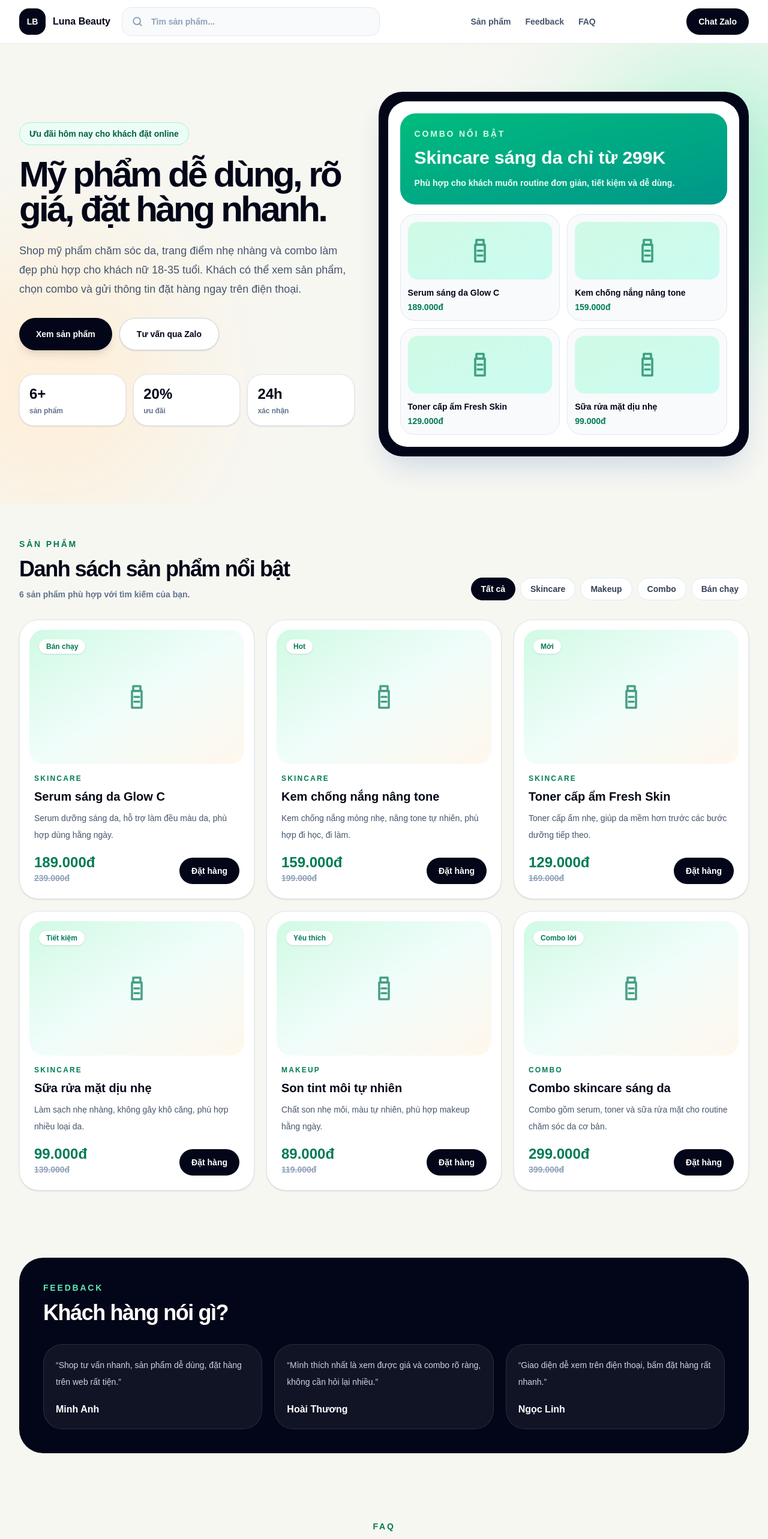
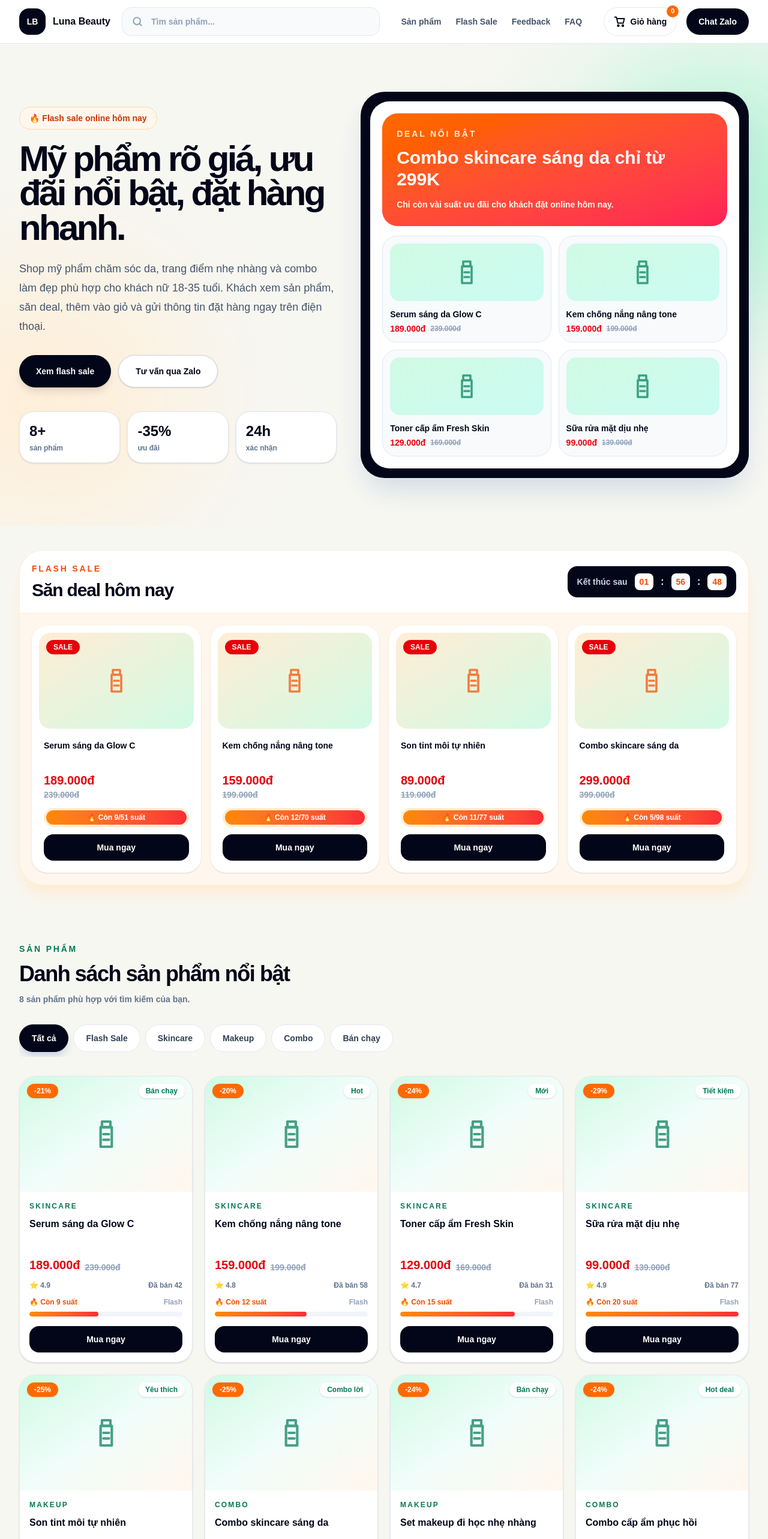
Before and after one commit to troidinh1/ai-chot-don, a Next.js app: page /demo in a window 1280 px wide. Shown: the top 2566 px of the page at 60% size. Built offline with nearby package versions, Linux system fonts and the light colour scheme.

Commit message:
Upgrade demo page to commerce layout

```diff
--- a/app/demo/page.tsx
+++ b/app/demo/page.tsx
@@ -18,13 +18,17 @@ function formatCurrency(value: number) {
 export default function DemoShopPage() {
   const [activeCategory, setActiveCategory] = useState("Tất cả");
   const [searchQuery, setSearchQuery] = useState("");
+  const [cartCount, setCartCount] = useState(0);
 
   const filteredProducts = useMemo(() => {
     const normalizedSearch = searchQuery.trim().toLowerCase();
 
     return demoProducts.filter((product) => {
       const matchesCategory =
-        activeCategory === "Tất cả" || product.category === activeCategory;
+        activeCategory === "Tất cả" ||
+        product.category === activeCategory ||
+        (activeCategory === "Flash Sale" && product.isFlashSale) ||
+        (activeCategory === "Bán chạy" && product.sold >= 50);
 
       const matchesSearch =
         normalizedSearch.length === 0 ||
@@ -36,12 +40,15 @@ export default function DemoShopPage() {
     });
   }, [activeCategory, searchQuery]);
 
+  const flashSaleProducts = demoProducts.filter((product) => product.isFlashSale);
+
   return (
     <main className="min-h-screen bg-[#f7f7f2] text-slate-950">
       <DemoShopHeader
         shopName={demoShop.name}
         zaloUrl={demoShop.zalo}
         searchQuery={searchQuery}
+        cartCount={cartCount}
         onSearchChange={setSearchQuery}
       />
 
@@ -49,28 +56,28 @@ export default function DemoShopPage() {
         <div className="absolute right-[-10%] top-10 h-[420px] w-[420px] rounded-full bg-emerald-200 blur-[120px]" />
         <div className="absolute left-[-10%] bottom-0 h-[420px] w-[420px] rounded-full bg-orange-100 blur-[120px]" />
 
-        <div className="relative mx-auto grid max-w-7xl gap-10 lg:grid-cols-[0.95fr_1.05fr] lg:items-center">
+        <div className="relative mx-auto grid max-w-7xl gap-10 lg:grid-cols-[0.9fr_1.1fr] lg:items-center">
           <div>
-            <div className="mb-5 inline-flex rounded-full border border-emerald-200 bg-emerald-50 px-4 py-2 text-sm font-black text-emerald-800">
-              Ưu đãi hôm nay cho khách đặt online
+            <div className="mb-5 inline-flex rounded-full border border-orange-200 bg-orange-50 px-4 py-2 text-sm font-black text-orange-700">
+              🔥 Flash sale online hôm nay
             </div>
 
             <h1 className="max-w-3xl text-5xl font-black leading-[0.96] tracking-[-0.06em] sm:text-6xl">
-              Mỹ phẩm dễ dùng, rõ giá, đặt hàng nhanh.
+              Mỹ phẩm rõ giá, ưu đãi nổi bật, đặt hàng nhanh.
             </h1>
 
             <p className="mt-6 max-w-2xl text-base leading-8 text-slate-600 sm:text-lg">
-              {demoShop.description} Khách có thể xem sản phẩm, chọn combo và
-              gửi thông tin đặt hàng ngay trên điện thoại.
+              {demoShop.description} Khách xem sản phẩm, săn deal, thêm vào giỏ
+              và gửi thông tin đặt hàng ngay trên điện thoại.
             </p>
 
             <div className="mt-8 flex flex-col gap-3 sm:flex-row">
               <a
-                href="#products"
+                href="#flash-sale"
                 className="inline-flex items-center justify-center rounded-full bg-slate-950 px-7 py-4 text-sm font-black text-white shadow-lg transition hover:bg-emerald-700"
                 style={{ color: "#ffffff" }}
               >
-                Xem sản phẩm
+                Xem flash sale
               </a>
 
               <a
@@ -85,23 +92,23 @@ export default function DemoShopPage() {
             </div>
 
             <div className="mt-10 grid max-w-xl grid-cols-3 gap-3">
-              <MiniStat value="6+" label="sản phẩm" />
-              <MiniStat value="20%" label="ưu đãi" />
+              <MiniStat value="8+" label="sản phẩm" />
+              <MiniStat value="-35%" label="ưu đãi" />
               <MiniStat value="24h" label="xác nhận" />
             </div>
           </div>
 
           <div className="rounded-[2.5rem] bg-slate-950 p-4 shadow-2xl shadow-slate-300">
             <div className="rounded-[2rem] bg-white p-5">
-              <div className="rounded-[1.6rem] bg-gradient-to-br from-emerald-500 to-teal-600 p-6 text-white">
-                <p className="text-sm font-black uppercase tracking-[0.2em] text-emerald-100">
-                  Combo nổi bật
+              <div className="rounded-[1.6rem] bg-gradient-to-br from-orange-500 to-rose-500 p-6 text-white">
+                <p className="text-sm font-black uppercase tracking-[0.2em] text-orange-100">
+                  Deal nổi bật
                 </p>
                 <h2 className="mt-3 text-3xl font-black">
-                  Skincare sáng da chỉ từ 299K
+                  Combo skincare sáng da chỉ từ 299K
                 </h2>
-                <p className="mt-3 text-sm font-semibold leading-6 text-emerald-50">
-                  Phù hợp cho khách muốn routine đơn giản, tiết kiệm và dễ dùng.
+                <p className="mt-3 text-sm font-semibold leading-6 text-orange-50">
+                  Chỉ còn vài suất ưu đãi cho khách đặt online hôm nay.
                 </p>
               </div>
 
@@ -114,10 +121,17 @@ export default function DemoShopPage() {
                     <div className="flex h-24 items-center justify-center rounded-2xl bg-gradient-to-br from-emerald-100 to-teal-100 text-emerald-700">
                       <ProductIcon />
                     </div>
-                    <p className="mt-3 text-sm font-black">{product.name}</p>
-                    <p className="mt-1 text-sm font-black text-emerald-700">
+                    <p className="mt-3 line-clamp-1 text-sm font-black">
+                      {product.name}
+                    </p>
+                    <div className="mt-1 flex items-center gap-2">
+                      <p className="text-sm font-black text-red-600">
                         {formatCurrency(product.price)}
                       </p>
+                      <p className="text-xs font-bold text-slate-400 line-through">
+                        {formatCurrency(product.oldPrice)}
+                      </p>
+                    </div>
                   </div>
                 ))}
               </div>
@@ -126,11 +140,17 @@ export default function DemoShopPage() {
         </div>
       </section>
 
+      <FlashSaleSection
+        products={flashSaleProducts}
+        onAddToCart={() => setCartCount((prev) => prev + 1)}
+      />
+
       <DemoProductGrid
         products={filteredProducts}
         categories={demoCategories}
         activeCategory={activeCategory}
         onCategoryChange={setActiveCategory}
+        onAddToCart={() => setCartCount((prev) => prev + 1)}
       />
 
       <section
@@ -193,8 +213,111 @@ export default function DemoShopPage() {
         </div>
       </section>
 
-      <MobileCTA />
+      <MobileCTA cartCount={cartCount} />
     </main>
+  );
+}
+
+function FlashSaleSection({
+  products,
+  onAddToCart,
+}: {
+  products: typeof demoProducts;
+  onAddToCart: () => void;
+}) {
+  return (
+    <section
+      id="flash-sale"
+      className="scroll-mt-32 px-4 py-10 sm:px-6 lg:px-8"
+    >
+      <div className="mx-auto max-w-7xl overflow-hidden rounded-[2.5rem] border border-orange-100 bg-orange-50 shadow-xl shadow-orange-100">
+        <div className="flex flex-col justify-between gap-5 border-b border-orange-100 bg-white p-5 sm:flex-row sm:items-center">
+          <div>
+            <p className="text-sm font-black uppercase tracking-[0.2em] text-orange-600">
+              Flash sale
+            </p>
+            <h2 className="mt-2 text-3xl font-black tracking-[-0.04em]">
+              Săn deal hôm nay
+            </h2>
+          </div>
+
+          <div className="flex items-center gap-3 rounded-2xl bg-slate-950 px-4 py-3 text-white">
+            <span className="text-sm font-bold text-slate-300">Kết thúc sau</span>
+            <TimeBox value="01" />
+            <span className="font-black">:</span>
+            <TimeBox value="56" />
+            <span className="font-black">:</span>
+            <TimeBox value="48" />
+          </div>
+        </div>
+
+        <div className="grid gap-4 p-5 sm:grid-cols-2 lg:grid-cols-4">
+          {products.slice(0, 4).map((product) => (
+            <FlashSaleCard
+              key={product.id}
+              product={product}
+              onAddToCart={onAddToCart}
+            />
+          ))}
+        </div>
+      </div>
+    </section>
+  );
+}
+
+function FlashSaleCard({
+  product,
+  onAddToCart,
+}: {
+  product: (typeof demoProducts)[number];
+  onAddToCart: () => void;
+}) {
+  return (
+    <article className="overflow-hidden rounded-[1.6rem] bg-white p-3 shadow-sm transition hover:-translate-y-1 hover:shadow-xl">
+      <div className="relative flex h-40 items-center justify-center rounded-[1.2rem] bg-gradient-to-br from-orange-100 to-emerald-100 text-orange-600">
+        <ProductIcon />
+        <span className="absolute left-3 top-3 rounded-full bg-red-600 px-3 py-1 text-xs font-black text-white">
+          SALE
+        </span>
+      </div>
+
+      <div className="p-2 pt-4">
+        <h3 className="line-clamp-2 min-h-[48px] text-sm font-black leading-6">
+          {product.name}
+        </h3>
+
+        <div className="mt-2">
+          <p className="text-xl font-black text-red-600">
+            {formatCurrency(product.price)}
+          </p>
+          <p className="text-sm font-bold text-slate-400 line-through">
+            {formatCurrency(product.oldPrice)}
+          </p>
+        </div>
+
+        <div className="mt-3 rounded-full bg-orange-100 p-1">
+          <div className="rounded-full bg-gradient-to-r from-orange-400 to-red-500 px-3 py-1 text-center text-xs font-black text-white">
+            🔥 Còn {product.stock}/{product.stock + product.sold} suất
+          </div>
+        </div>
+
+        <button
+          onClick={onAddToCart}
+          className="mt-3 w-full rounded-2xl bg-slate-950 px-4 py-3 text-sm font-black text-white transition hover:bg-emerald-700"
+          style={{ color: "#ffffff" }}
+        >
+          Mua ngay
+        </button>
+      </div>
+    </article>
+  );
+}
+
+function TimeBox({ value }: { value: string }) {
+  return (
+    <span className="rounded-lg bg-white px-2 py-1 text-sm font-black text-orange-600">
+      {value}
+    </span>
   );
 }
 
@@ -207,13 +330,13 @@ function MiniStat({ value, label }: { value: string; label: string }) {
   );
 }
 
-function MobileCTA() {
+function MobileCTA({ cartCount }: { cartCount: number }) {
   return (
     <div className="fixed bottom-0 left-0 right-0 z-50 border-t border-slate-200 bg-white/95 p-3 backdrop-blur-2xl md:hidden">
-      <div className="grid grid-cols-2 gap-2">
+      <div className="grid grid-cols-3 gap-2">
         <a
           href={`tel:${demoShop.phone}`}
-          className="rounded-2xl bg-slate-950 px-4 py-3 text-center text-sm font-black text-white"
+          className="rounded-2xl bg-slate-950 px-3 py-3 text-center text-xs font-black text-white"
           style={{ color: "#ffffff" }}
         >
           Gọi shop
@@ -222,11 +345,14 @@ function MobileCTA() {
           href={demoShop.zalo}
           target="_blank"
           rel="noreferrer"
-          className="rounded-2xl bg-emerald-600 px-4 py-3 text-center text-sm font-black text-white"
+          className="rounded-2xl bg-emerald-600 px-3 py-3 text-center text-xs font-black text-white"
           style={{ color: "#ffffff" }}
         >
-          Chat Zalo
+          Zalo
         </a>
+        <button className="rounded-2xl border border-slate-200 bg-white px-3 py-3 text-center text-xs font-black text-slate-950">
+          Giỏ {cartCount}
+        </button>
       </div>
     </div>
   );
--- a/components/demo-shop/DemoProductGrid.tsx
+++ b/components/demo-shop/DemoProductGrid.tsx
@@ -5,6 +5,10 @@ type DemoProduct = {
   price: number;
   oldPrice: number;
   badge: string;
+  stock: number;
+  sold: number;
+  rating: number;
+  isFlashSale: boolean;
   description: string;
 };
 
@@ -13,6 +17,7 @@ type DemoProductGridProps = {
   categories: string[];
   activeCategory: string;
   onCategoryChange: (category: string) => void;
+  onAddToCart: () => void;
 };
 
 function formatCurrency(value: number) {
@@ -24,6 +29,7 @@ export default function DemoProductGrid({
   categories,
   activeCategory,
   onCategoryChange,
+  onAddToCart,
 }: DemoProductGridProps) {
   return (
     <section id="products" className="scroll-mt-32 px-4 py-14 sm:px-6 lg:px-8">
@@ -40,15 +46,17 @@ export default function DemoProductGrid({
               {products.length} sản phẩm phù hợp với tìm kiếm của bạn.
             </p>
           </div>
+        </div>
 
-          <div className="flex flex-wrap gap-2">
+        <div className="mb-8 overflow-x-auto pb-2">
+          <div className="flex min-w-max gap-2">
             {categories.map((category) => (
               <button
                 key={category}
                 onClick={() => onCategoryChange(category)}
-                className={`rounded-full border px-4 py-2 text-sm font-black transition ${
+                className={`rounded-full border px-5 py-3 text-sm font-black transition ${
                   activeCategory === category
-                    ? "border-slate-950 bg-slate-950 text-white"
+                    ? "border-slate-950 bg-slate-950 text-white shadow-lg shadow-slate-300"
                     : "border-slate-200 bg-white text-slate-700 hover:border-emerald-300 hover:text-emerald-700"
                 }`}
                 style={{
@@ -62,49 +70,13 @@ export default function DemoProductGrid({
         </div>
 
         {products.length > 0 ? (
-          <div className="grid gap-5 sm:grid-cols-2 lg:grid-cols-3">
+          <div className="grid gap-5 sm:grid-cols-2 lg:grid-cols-4">
             {products.map((product) => (
-              <article
+              <ProductCard
                 key={product.id}
-                className="group rounded-[2rem] border border-slate-200 bg-white p-4 shadow-sm transition hover:-translate-y-1 hover:shadow-2xl hover:shadow-slate-200"
-              >
-                <div className="relative flex h-56 items-center justify-center overflow-hidden rounded-[1.5rem] bg-gradient-to-br from-emerald-100 via-teal-50 to-orange-50 text-emerald-700">
-                  <ProductIcon />
-                  <div className="absolute left-4 top-4 rounded-full bg-white px-3 py-1 text-xs font-black text-emerald-700 shadow-sm">
-                    {product.badge}
-                  </div>
-                </div>
-
-                <div className="p-2 pt-4">
-                  <p className="text-xs font-black uppercase tracking-[0.18em] text-emerald-700">
-                    {product.category}
-                  </p>
-
-                  <h3 className="mt-2 text-xl font-black">{product.name}</h3>
-
-                  <p className="mt-2 text-sm leading-7 text-slate-600">
-                    {product.description}
-                  </p>
-
-                  <div className="mt-4 flex items-end justify-between gap-4">
-                    <div>
-                      <p className="text-2xl font-black text-emerald-700">
-                        {formatCurrency(product.price)}
-                      </p>
-                      <p className="text-sm font-bold text-slate-400 line-through">
-                        {formatCurrency(product.oldPrice)}
-                      </p>
-                    </div>
-
-                    <button
-                      className="rounded-full bg-slate-950 px-5 py-3 text-sm font-black text-white transition hover:bg-emerald-700"
-                      style={{ color: "#ffffff" }}
-                    >
-                      Đặt hàng
-                    </button>
-                  </div>
-                </div>
-              </article>
+                product={product}
+                onAddToCart={onAddToCart}
+              />
             ))}
           </div>
         ) : (
@@ -120,10 +92,86 @@ export default function DemoProductGrid({
   );
 }
 
+function ProductCard({
+  product,
+  onAddToCart,
+}: {
+  product: DemoProduct;
+  onAddToCart: () => void;
+}) {
+  const discountPercent = Math.round(
+    ((product.oldPrice - product.price) / product.oldPrice) * 100
+  );
+
+  const stockPercent = Math.max(12, Math.min(100, product.stock * 5));
+
+  return (
+    <article className="group overflow-hidden rounded-[1.7rem] border border-slate-200 bg-white shadow-sm transition hover:-translate-y-1 hover:shadow-2xl hover:shadow-slate-200">
+      <div className="relative flex h-48 items-center justify-center overflow-hidden bg-gradient-to-br from-emerald-100 via-teal-50 to-orange-50 text-emerald-700">
+        <ProductIcon />
+
+        <div className="absolute left-3 top-3 rounded-full bg-orange-500 px-3 py-1 text-xs font-black text-white shadow-sm">
+          -{discountPercent}%
+        </div>
+
+        <div className="absolute right-3 top-3 rounded-full bg-white px-3 py-1 text-xs font-black text-emerald-700 shadow-sm">
+          {product.badge}
+        </div>
+      </div>
+
+      <div className="p-4">
+        <p className="text-xs font-black uppercase tracking-[0.18em] text-emerald-700">
+          {product.category}
+        </p>
+
+        <h3 className="mt-2 line-clamp-2 min-h-[56px] text-base font-black leading-7 text-slate-950">
+          {product.name}
+        </h3>
+
+        <div className="mt-3 flex items-end gap-2">
+          <p className="text-xl font-black text-red-600">
+            {formatCurrency(product.price)}
+          </p>
+          <p className="text-sm font-bold text-slate-400 line-through">
+            {formatCurrency(product.oldPrice)}
+          </p>
+        </div>
+
+        <div className="mt-3 flex items-center justify-between text-xs font-bold text-slate-500">
+          <span>⭐ {product.rating}</span>
+          <span>Đã bán {product.sold}</span>
+        </div>
+
+        <div className="mt-3">
+          <div className="flex items-center justify-between text-xs font-black">
+            <span className="text-orange-600">🔥 Còn {product.stock} suất</span>
+            <span className="text-slate-400">Flash</span>
+          </div>
+
+          <div className="mt-2 h-2 overflow-hidden rounded-full bg-slate-100">
+            <div
+              className="h-full rounded-full bg-gradient-to-r from-orange-400 to-red-500"
+              style={{ width: `${stockPercent}%` }}
+            />
+          </div>
+        </div>
+
+        <button
+          onClick={onAddToCart}
+          className="mt-4 w-full rounded-2xl bg-slate-950 px-4 py-3 text-sm font-black text-white transition hover:bg-emerald-700"
+          style={{ color: "#ffffff" }}
+        >
+          Mua ngay
+        </button>
+      </div>
+    </article>
+  );
+}
+
 function ProductIcon() {
   return (
     <svg
-      className="h-12 w-12 opacity-70"
+      className="h-14 w-14 opacity-70"
       viewBox="0 0 24 24"
       fill="none"
       stroke="currentColor"
--- a/components/demo-shop/DemoShopHeader.tsx
+++ b/components/demo-shop/DemoShopHeader.tsx
@@ -2,6 +2,7 @@ type DemoShopHeaderProps = {
   shopName: string;
   zaloUrl: string;
   searchQuery: string;
+  cartCount: number;
   onSearchChange: (value: string) => void;
 };
 
@@ -9,6 +10,7 @@ export default function DemoShopHeader({
   shopName,
   zaloUrl,
   searchQuery,
+  cartCount,
   onSearchChange,
 }: DemoShopHeaderProps) {
   return (
@@ -41,6 +43,9 @@ export default function DemoShopHeader({
           <a href="#products" className="transition hover:text-emerald-700">
             Sản phẩm
           </a>
+          <a href="#flash-sale" className="transition hover:text-emerald-700">
+            Flash Sale
+          </a>
           <a href="#feedback" className="transition hover:text-emerald-700">
             Feedback
           </a>
@@ -48,6 +53,17 @@ export default function DemoShopHeader({
             FAQ
           </a>
         </nav>
+
+        <button
+          type="button"
+          className="relative hidden h-12 shrink-0 items-center gap-2 rounded-full border border-slate-200 bg-white px-4 text-sm font-black text-slate-950 transition hover:border-emerald-300 hover:text-emerald-700 md:inline-flex"
+        >
+          <CartIcon />
+          <span>Giỏ hàng</span>
+          <span className="absolute -right-1 -top-1 flex h-5 min-w-5 items-center justify-center rounded-full bg-orange-500 px-1.5 text-[11px] font-black text-white">
+            {cartCount}
+          </span>
+        </button>
 
         <a
           href={zaloUrl}
@@ -94,3 +110,22 @@ function SearchIcon() {
     </svg>
   );
 }
+
+function CartIcon() {
+  return (
+    <svg
+      className="h-5 w-5"
+      viewBox="0 0 24 24"
+      fill="none"
+      stroke="currentColor"
+      strokeWidth="2.3"
+      strokeLinecap="round"
+      strokeLinejoin="round"
+    >
+      <path d="M6 6h15l-2 9H8L6 6z" />
+      <path d="M6 6L5 3H2" />
+      <circle cx="9" cy="20" r="1.5" />
+      <circle cx="18" cy="20" r="1.5" />
+    </svg>
+  );
+}
--- a/data/demo-shop.ts
+++ b/data/demo-shop.ts
@@ -11,6 +11,7 @@ export const demoShop = {
 
 export const demoCategories = [
   "Tất cả",
+  "Flash Sale",
   "Skincare",
   "Makeup",
   "Combo",
@@ -25,6 +26,10 @@ export const demoProducts = [
     price: 189000,
     oldPrice: 239000,
     badge: "Bán chạy",
+    stock: 9,
+    sold: 42,
+    rating: 4.9,
+    isFlashSale: true,
     description:
       "Serum dưỡng sáng da, hỗ trợ làm đều màu da, phù hợp dùng hằng ngày.",
   },
@@ -35,6 +40,10 @@ export const demoProducts = [
     price: 159000,
     oldPrice: 199000,
     badge: "Hot",
+    stock: 12,
+    sold: 58,
+    rating: 4.8,
+    isFlashSale: true,
     description:
       "Kem chống nắng mỏng nhẹ, nâng tone tự nhiên, phù hợp đi học, đi làm.",
   },
@@ -45,6 +54,10 @@ export const demoProducts = [
     price: 129000,
     oldPrice: 169000,
     badge: "Mới",
+    stock: 15,
+    sold: 31,
+    rating: 4.7,
+    isFlashSale: false,
     description:
       "Toner cấp ẩm nhẹ, giúp da mềm hơn trước các bước dưỡng tiếp theo.",
   },
@@ -55,6 +68,10 @@ export const demoProducts = [
     price: 99000,
     oldPrice: 139000,
     badge: "Tiết kiệm",
+    stock: 20,
+    sold: 77,
+    rating: 4.9,
+    isFlashSale: false,
     description:
       "Làm sạch nhẹ nhàng, không gây khô căng, phù hợp nhiều loại da.",
   },
@@ -65,6 +82,10 @@ export const demoProducts = [
     price: 89000,
     oldPrice: 119000,
     badge: "Yêu thích",
+    stock: 11,
+    sold: 66,
+    rating: 4.8,
+    isFlashSale: true,
     description:
       "Chất son nhẹ môi, màu tự nhiên, phù hợp makeup hằng ngày.",
   },
@@ -75,8 +96,40 @@ export const demoProducts = [
     price: 299000,
     oldPrice: 399000,
     badge: "Combo lời",
+    stock: 5,
+    sold: 93,
+    rating: 5,
+    isFlashSale: true,
     description:
       "Combo gồm serum, toner và sữa rửa mặt cho routine chăm sóc da cơ bản.",
+  },
+  {
+    id: 7,
+    name: "Set makeup đi học nhẹ nhàng",
+    category: "Makeup",
+    price: 219000,
+    oldPrice: 289000,
+    badge: "Bán chạy",
+    stock: 8,
+    sold: 39,
+    rating: 4.8,
+    isFlashSale: false,
+    description:
+      "Set trang điểm nhẹ gồm son tint, cushion mini và má hồng tự nhiên.",
+  },
+  {
+    id: 8,
+    name: "Combo cấp ẩm phục hồi",
+    category: "Combo",
+    price: 349000,
+    oldPrice: 459000,
+    badge: "Hot deal",
+    stock: 6,
+    sold: 51,
+    rating: 4.9,
+    isFlashSale: true,
+    description:
+      "Combo phù hợp cho da khô, thiếu ẩm, cần routine phục hồi đơn giản.",
   },
 ];
 
```
Lines whose indentation alone changed are shown as unchanged.
